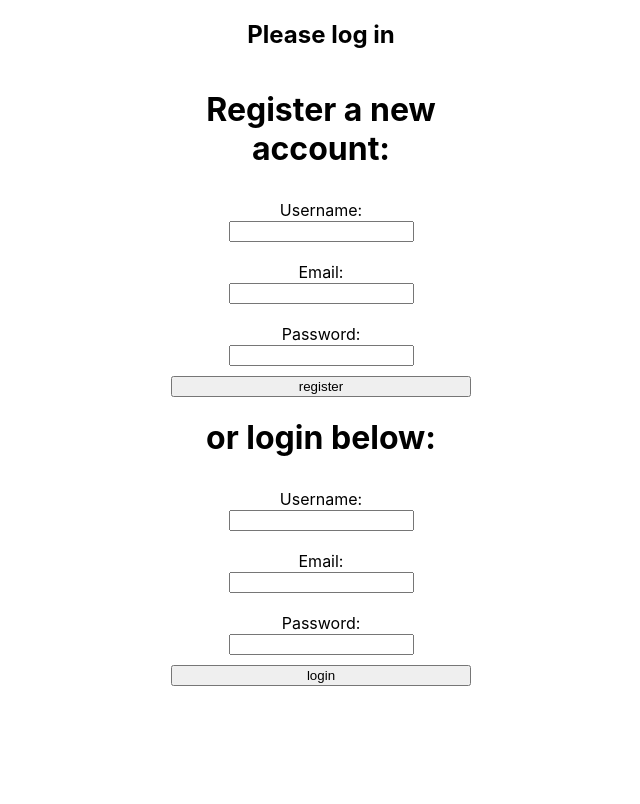
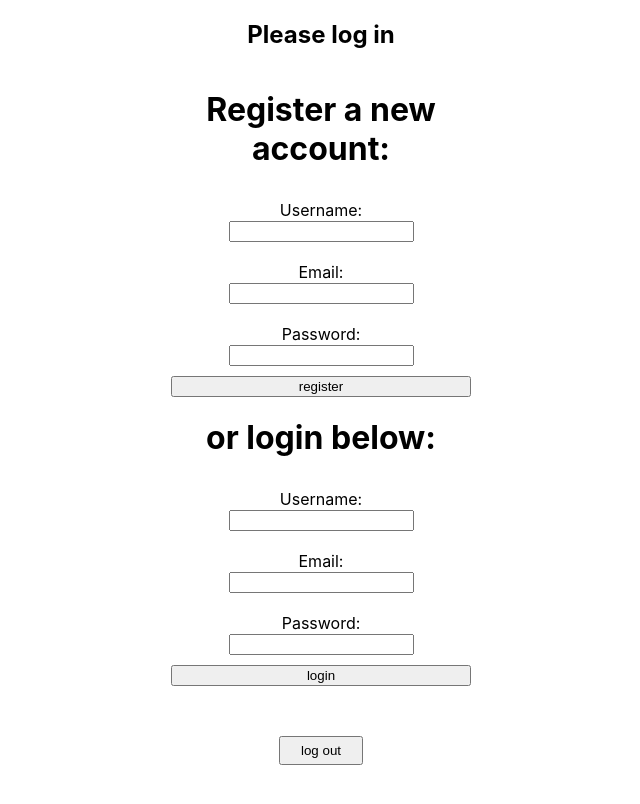
Before and after one commit to deergit/m46-week9-full-stack-practice, a React (Create React App) app: page / in a window 1280 px wide. Shown: the top 804 px of the page, without its empty margins (319-959 px from the left). Built offline with nearby package versions, Linux system fonts and the light colour scheme.

Commit message:
adding logout button

```diff
--- a/src/App.css
+++ b/src/App.css
@@ -5,3 +5,8 @@
   text-align: center;
   align-items: center;
 }
+
+#logout {
+  padding: 5px 20px;
+  margin: 50px;
+}
--- a/src/App.js
+++ b/src/App.js
@@ -5,6 +5,11 @@ import Register from "./components/Register";
 
 const App = () => {
   const [user, setUser] = useState();
+
+  const handleLogOut = (e) => {
+    e.preventDefault();
+    setUser(null);
+  }
 
   return (
     <div className="App">
@@ -15,6 +20,7 @@ const App = () => {
       }
       <Register newUser={setUser}/>
       <Login newUser={setUser}/>
+      <button id="logout" onClick={handleLogOut}>log out</button>
     </div>
   );
 }
```
